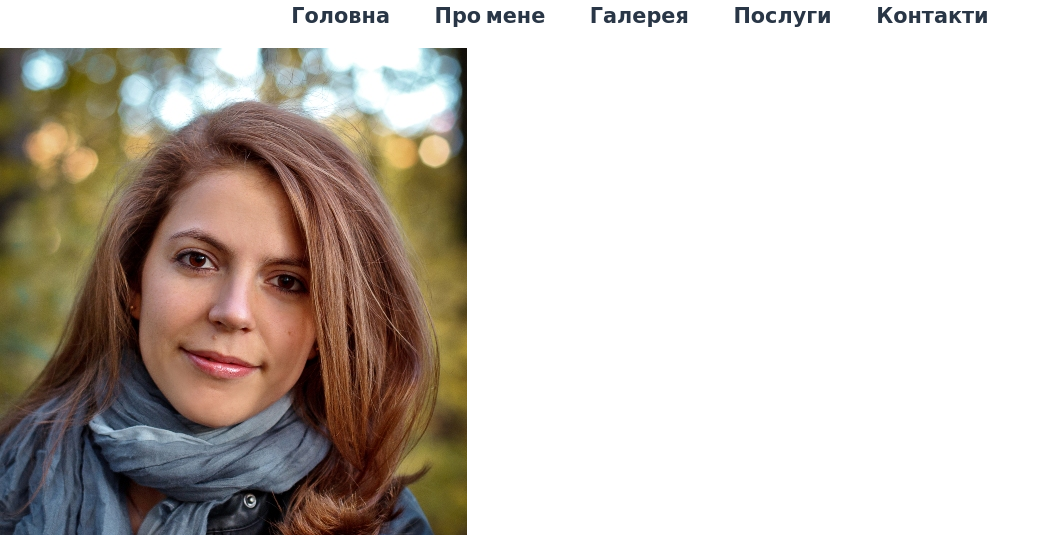
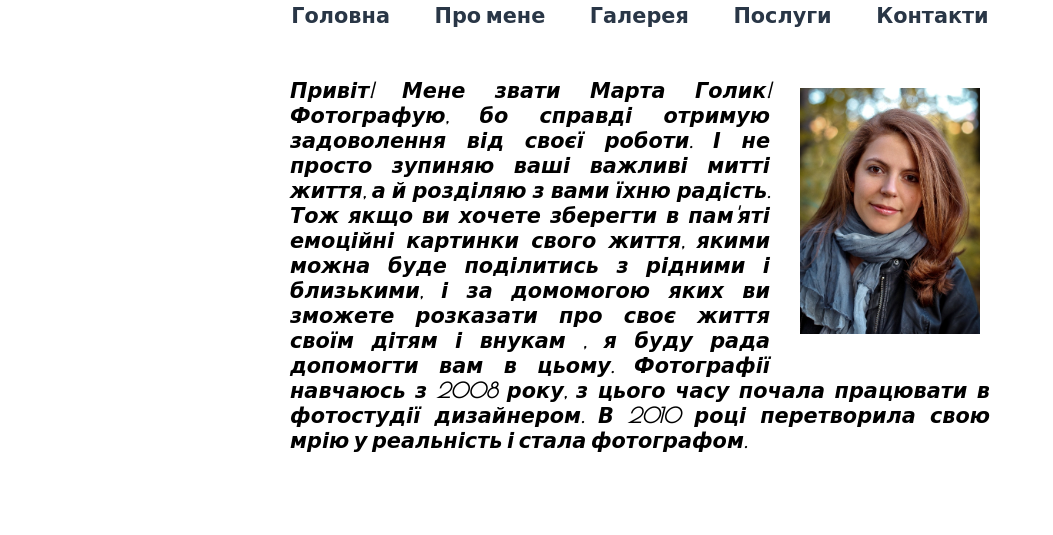
Before and after one commit to UAHOLYKTA/Photographer, a plain HTML site: page pro-mene.html in a window 1280 px wide. Shown: the part 265-800 px from the top of the page, without its empty margins (0-1053 px from the left). Drawn offline with nearby package versions, Linux system fonts and the light colour scheme.

Commit message:
good css

```diff
--- /dev/null
+++ b/css/pro-mene.css
@@ -0,0 +1,18 @@
+section {
+    display: block;
+    width: 700px;
+    margin-left: auto;
+    margin-right: auto;
+    margin-top: 40px;
+}
+
+section p {
+    text-align: justify;
+    margin: 50px 0 0 0;
+}
+
+section p img {
+    width: 180px;
+    float: right;
+    margin: 10px 10px 30px 30px;
+}
--- a/pro-mene.html
+++ b/pro-mene.html
@@ -4,6 +4,7 @@
         <meta charset="UTF-8"/>
         <title>Marta Holyk</title>
         <link rel="stylesheet" href="css/style.css" type="text/css" />
+        <link rel="stylesheet" href="css/pro-mene.css" type="text/css" />
         <link rel="shortcut icon" href="pic/ico.png" type="image/x-icon" />
         <link href='https://fonts.googleapis.com/css?family=Poiret+One' rel='stylesheet' type='text/css'>
     </head>
@@ -26,14 +27,18 @@
         </nav>
 
         <!--Інформація про мене-->
-        <article>
-            <section>
-                <p>
+        <section>
+            <p><img src="pic/me.jpg"></img><i>
+                Привіт! Мене звати Марта Голик! Фотографую, бо справді отримую задоволення від своєї роботи.
+                І не просто зупиняю ваші важливі митті життя, а й розділяю з вами їхню радість.
+                Тож якщо ви хочете зберегти в пам'яті емоційні картинки свого життя,
+                якими можна буде  поділитись з рідними і близькими, і за домомогою яких ви зможете
+                розказати про своє життя своїм дітям і внукам , я буду рада допомогти вам в цьому.
+                Фотографії навчаюсь з 2008 року, з цього часу почала працювати в фотостудії  дизайнером.
+                В 2010 році перетворила свою мрію у реальність і стала фотографом.</i>
+            </p>
+        </section>
 
-                </p>
-                <img src="pic/me.jpg"></img>
-            </section>
-        </article>
 
         <!---->
         <footer>
```
